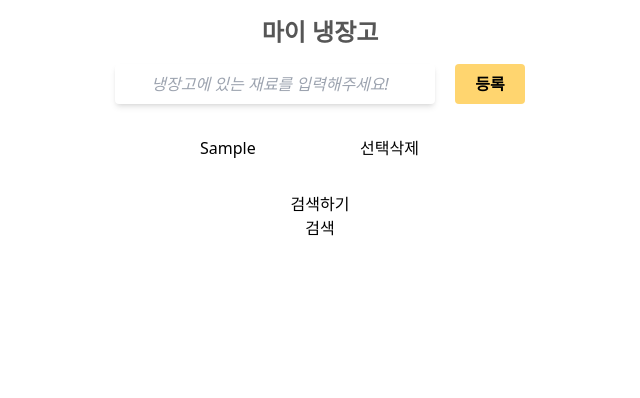
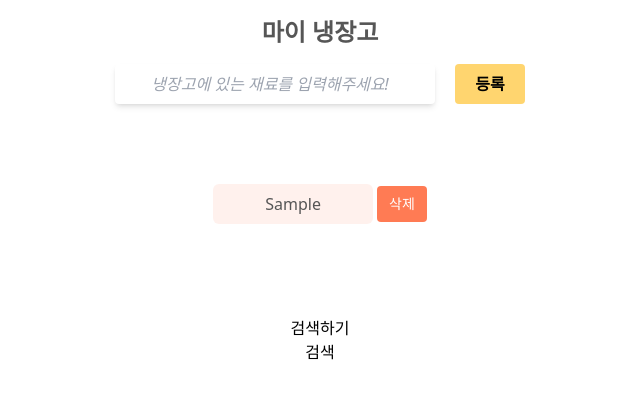
Before and after one commit to jaeyeong815/cooking-wiki, a Next.js app: page /refrigerator in a window 1280 px wide. Both pictures are taken after typing "Sample" into the empty fields and a click on the button "등록". Shown: the top 398 px of the page, without its empty margins (320-960 px from the left). Built offline with nearby package versions, Linux system fonts and the light colour scheme.

Commit message:
[FEAT] 재료 list 스타일 & 재료 선택 버튼 제거(#13)
재료 선택 시 선택 버튼을 클릭했어야 했는데, 버튼을 삭제하고 재료 이름을 클릭하면 선택 되는 것으로 변경

```diff
--- a/src/components/MyRefrigerator/Ingredient/IngredientList.tsx
+++ b/src/components/MyRefrigerator/Ingredient/IngredientList.tsx
@@ -11,14 +11,13 @@ const IngredientList = () => {
   const handleDelete = (e: React.MouseEvent<HTMLElement>) => dispatch(deleteListInItem(e.currentTarget.id));
 
   return (
-    <ul className="m-8 w-60">
+    <ul className="my-20">
       {ingredientList.map((ingredient) => (
-        <li key={ingredient}>
-          <span className="inline-block w-40 p-0">{ingredient}</span>
-          <button id={ingredient} onClick={handleSelect}>
-            선택
-          </button>
-          <button id={ingredient} onClick={handleDelete}>
+        <li className="mb-3 flex items-center" key={ingredient}>
+          <span id={ingredient} onClick={handleSelect} className="item-ingredient">
+            {ingredient}
+          </span>
+          <button className="btn-option-del" id={ingredient} onClick={handleDelete}>
             삭제
           </button>
         </li>
--- a/src/styles/globals.css
+++ b/src/styles/globals.css
@@ -6,4 +6,13 @@
   .btn-primary {
     @apply rounded bg-yellow py-2 px-5 ml-5 text-black font-semibold hover:text-white;
   }
+  .btn-option {
+    @apply rounded bg-yellow py-1 px-3 ml-1 text-black text-sm hover:text-white;
+  }
+  .btn-option-del {
+    @apply rounded bg-lightRed py-2 px-3 ml-1 text-white text-sm hover:text-black;
+  }
+  .item-ingredient {
+    @apply w-40 py-2 rounded-md text-gray bg-lightRed/10 hover:underline hover:cursor-pointer decoration-wavy text-center;
+  }
 }
```
